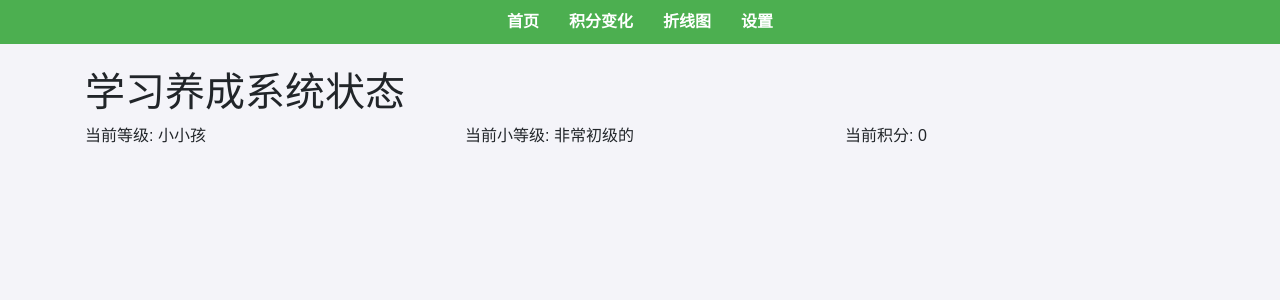
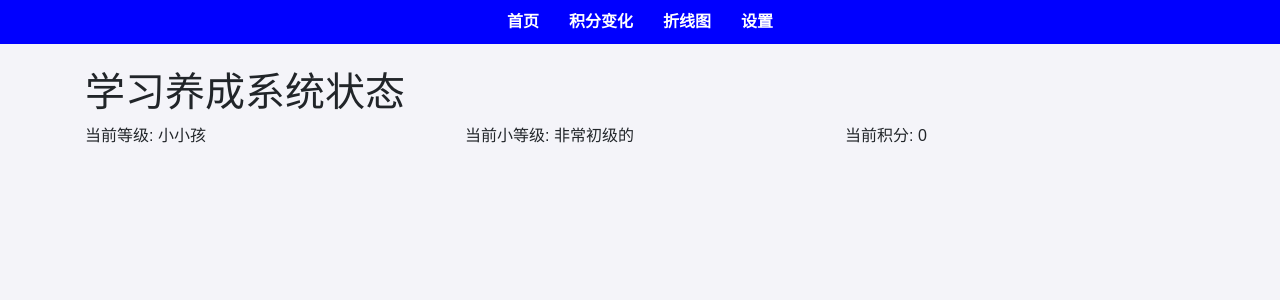
Before and after one commit to zhaoweiguo/babyscore, a Flask app: page / in a window 1280 px wide. Shown: the top 300 px of the page. Run offline with Flask 3, Linux system fonts and the light colour scheme; some libraries are stand-ins or nearby versions.

Commit message:
更新背景色

```diff
--- a/static/css/styles.css
+++ b/static/css/styles.css
@@ -8,7 +8,7 @@ body {
 
 /* 导航栏样式 */
 nav {
-    background-color: #4CAF50;  /* 修改导航栏背景颜色 */
+    background-color: #0000FF;  /* 修改导航栏背景颜色为蓝色 */
     color: white;
     padding: 10px 0;
 }
@@ -34,6 +34,17 @@ nav ul li a {
 nav ul li a:hover {
     text-decoration: underline;
 }
+
+/* 添加或修改菜单栏颜色 */
+/* .nav-tabs .nav-link {
+    background-color: #669999;
+    color: #333;
+}
+
+.nav-tabs .nav-link.active {
+    background-color: #77bbbb;
+    color: #fff;
+} */
 
 /* 表单样式 */
 form {
```
